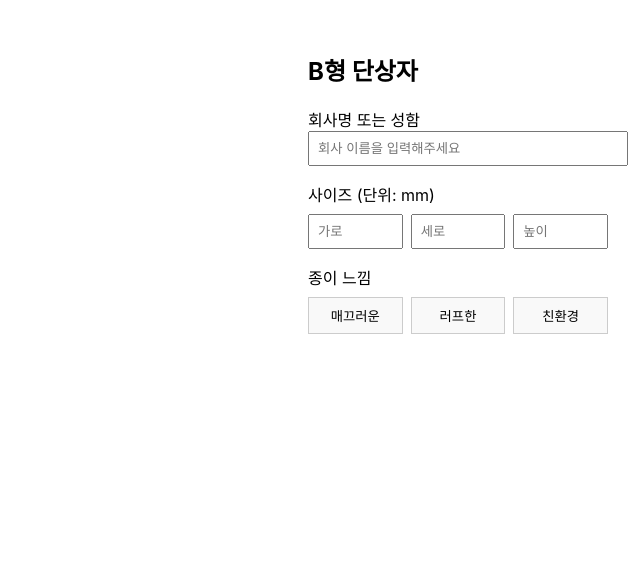
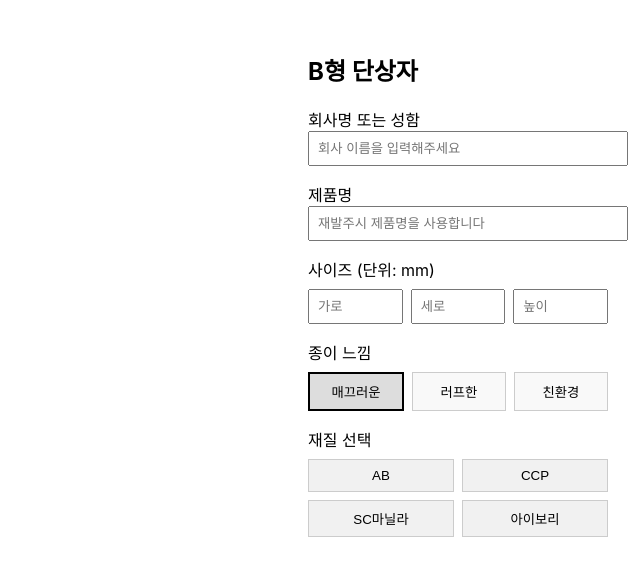
Before and after one commit to YimYoungheun/MTDL-Package, a React (Create React App) app: page / in a window 1280 px wide. Both pictures are taken after a click on the button "매끄러운". Shown: the top 576 px of the page, without its empty margins (640-1280 px from the left). Built offline with nearby package versions, Linux system fonts and the light colour scheme.

Commit message:
Update App.js

```diff
--- a/src/App.js
+++ b/src/App.js
@@ -1,4 +1,14 @@
+import React, { useState } from 'react';
+
 function App() {
+  const [paperFeel, setPaperFeel] = useState('');
+
+  const materialOptions = {
+    매끄러운: ['AB', 'CCP', 'SC마닐라', '아이보리'],
+    러프한: ['아코팩', '올드밀', '녹차지', '매직패브릭'],
+    친환경: ['얼스팩', '크라프트'],
+  };
+
   return (
     <div style={{ display: 'flex', justifyContent: 'center', padding: '2rem' }}>
       {/* 오른쪽 입력 영역 */}
@@ -11,6 +21,16 @@ function App() {
           <input
             type="text"
             placeholder="회사 이름을 입력해주세요"
+            style={{ width: '100%', padding: '0.5rem' }}
+          />
+        </div>
+
+        {/* 제품명 */}
+        <div style={{ marginBottom: '1rem' }}>
+          <label>제품명</label>
+          <input
+            type="text"
+            placeholder="재발주시 제품명을 사용합니다"
             style={{ width: '100%', padding: '0.5rem' }}
           />
         </div>
@@ -40,7 +60,8 @@ function App() {
             ))}
           </div>
         </div>
-            {/* 종이 느낌 선택 */}
+
+        {/* 종이 느낌 선택 */}
         <div style={{ marginBottom: '1rem' }}>
           <label>종이 느낌</label>
           <div style={{ display: 'flex', gap: '0.5rem', marginTop: '0.5rem' }}>
@@ -48,20 +69,44 @@ function App() {
               <button
                 key={index}
                 type="button"
+                onClick={() => setPaperFeel(label)}
                 style={{
                   flex: 1,
                   padding: '0.5rem',
-                  border: '1px solid #ccc',
-                  background: '#f9f9f9',
+                  border: paperFeel === label ? '2px solid black' : '1px solid #ccc',
+                  background: paperFeel === label ? '#ddd' : '#f9f9f9',
                   cursor: 'pointer',
-                  }}
-                  >
+                }}
+              >
                 {label}
-             </button>
+              </button>
             ))}
           </div>
         </div>
 
+        {/* 종이 재질 선택지: 해당 종이 느낌에 따라 동적 표시 */}
+        {paperFeel && materialOptions[paperFeel]?.length > 0 && (
+          <div style={{ marginBottom: '1rem' }}>
+            <label>재질 선택</label>
+            <div style={{ display: 'flex', flexWrap: 'wrap', gap: '0.5rem', marginTop: '0.5rem' }}>
+              {materialOptions[paperFeel].map((material, idx) => (
+                <button
+                  key={idx}
+                  type="button"
+                  style={{
+                    padding: '0.5rem',
+                    border: '1px solid #ccc',
+                    background: '#f1f1f1',
+                    cursor: 'pointer',
+                    flex: '1 0 45%',
+                  }}
+                >
+                  {material}
+                </button>
+              ))}
+            </div>
+          </div>
+        )}
       </div>
     </div>
   );
```
